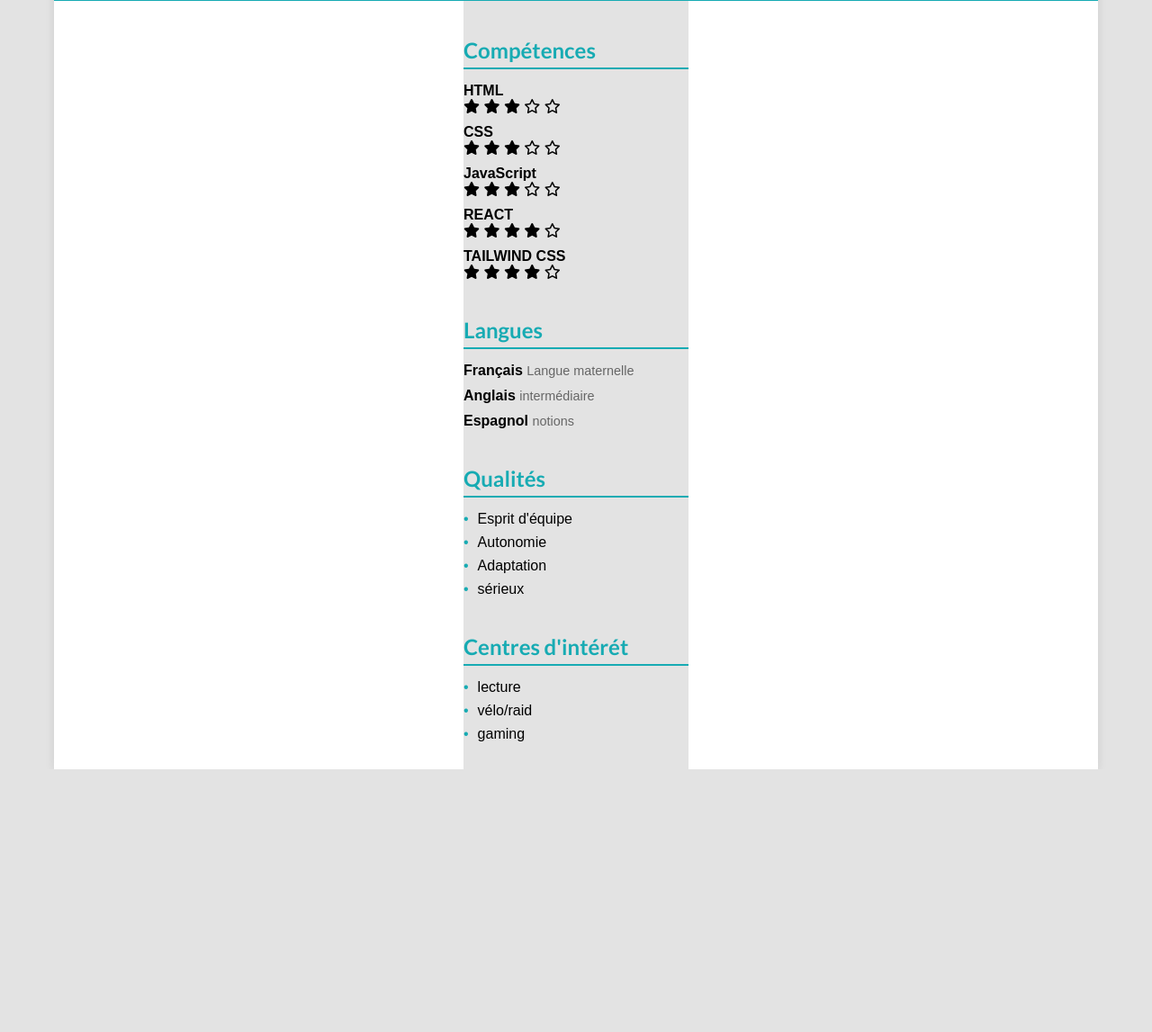
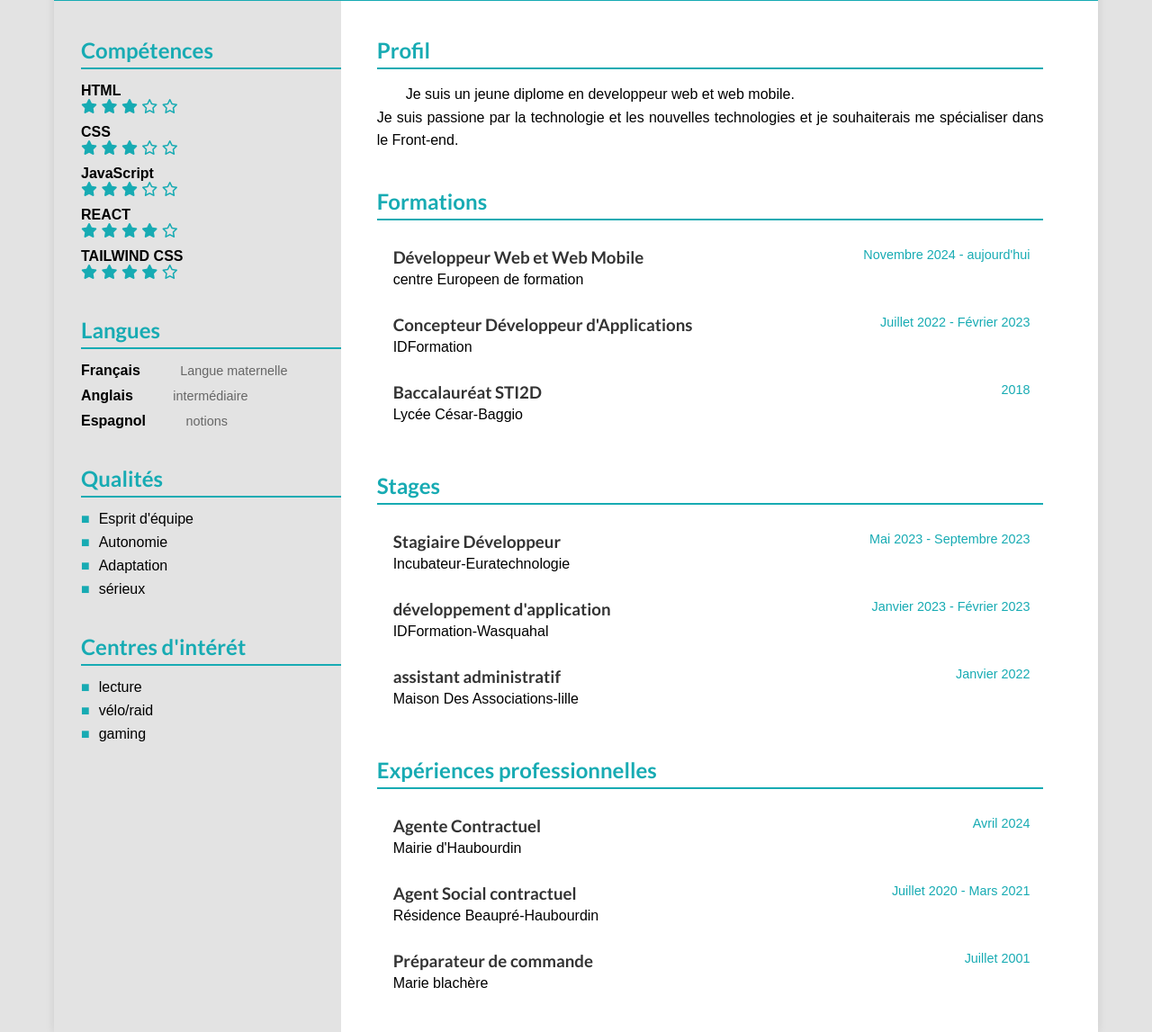
Before and after one commit to Sovegn/DeDetter_Victor_Devoir_3_CV_HTML_CSS, a plain HTML site: page index.html in a window 1280 px wide. Shown: the part 163-1310 px from the top of the page at 90% size. Before the commit the page ends 1018 px from the top, so only its background shows below. Drawn offline with Linux system fonts and the light colour scheme; a web font is replaced by a local one.

Commit message:
update content html & css

```diff
--- a/assets/css/style.css
+++ b/assets/css/style.css
@@ -99,12 +99,13 @@ header {
     display: flex;
     gap: 40px;
     max-width: 1160px;
-    margin: 0 auto;
+    margin: 0 auto 0 0;
 }
 .sidebar {
     width: 30%;
     min-width: 250px;
     background-color: #e3e3e3;
+    padding-left:30px;
 }
 section {
     margin-bottom: 30px;
@@ -128,9 +129,13 @@ section h2 {
     flex-direction:row;
     gap: 15px;
 }
+.rating{
+    color: #17abb3;
+}
 .language-level {
     color: #666;
     font-size: 0.9em;
+    padding-left:40px;
 }
 .qualities-list, .interests-list {
     list-style: none;
@@ -142,7 +147,43 @@ section h2 {
     gap: 10px;
 }
 .list-content::before {
-    content: "•";
+    content: "■";
     color: #17abb3;
+}
+.main {
+    width: 70%;
+    max-width: 800px;
+}
+.profile-text {
+    text-align: justify;
+    text-indent: 2em;
+    line-height: 1.6;
+}
 
+.card {
+    padding: 15px;
+    border-left: 3px solid transparent;
+    transition: all 0.3s;
+    display: flex;
+    justify-content: space-between;
+    align-items: flex-start;
 }
+
+.card:hover {
+    border-left-color: #17abb3;
+    background-color: rgba(23, 171, 179, 0.1);
+}
+.card h3 {
+    color: #333;
+    margin-bottom: 5px;
+}
+.card-content {
+    flex: 1;
+}
+.date {
+    color: #17abb3;
+    font-size: 0.9em;
+    min-width: 150px;
+    text-align: right;
+    padding-left: 15px;
+}
--- a/index.html
+++ b/index.html
@@ -36,7 +36,7 @@
                 <div class="skills-list">
                 <div class="skills-bar">
                     <strong>HTML</strong>
-                    <div>
+                    <div class="rating">
                         <i class="fa-solid fa-star"></i>
                         <i class="fa-solid fa-star"></i>
                         <i class="fa-solid fa-star"></i>
@@ -46,7 +46,7 @@
                 </div>
                 <div class="skills-bar">
                     <strong>CSS</strong>
-                    <div>
+                    <div class="rating">
                         <i class="fa-solid fa-star"></i>
                         <i class="fa-solid fa-star"></i>
                         <i class="fa-solid fa-star"></i>
@@ -56,7 +56,7 @@
                 </div>
                 <div class="skills-bar">
                     <strong>JavaScript</strong>
-                    <div>
+                    <div class="rating">
                         <i class="fa-solid fa-star"></i>
                         <i class="fa-solid fa-star"></i>
                         <i class="fa-solid fa-star"></i>
@@ -66,7 +66,7 @@
                 </div>
                 <div class="skills-bar">
                     <strong>REACT</strong>
-                    <div>
+                    <div class="rating">
                         <i class="fa-solid fa-star"></i>
                         <i class="fa-solid fa-star"></i>
                         <i class="fa-solid fa-star"></i>
@@ -76,7 +76,7 @@
                 </div>
                 <div class="skills-bar">
                     <strong>TAILWIND CSS</strong>
-                    <div>
+                    <div class="rating">
                         <i class="fa-solid fa-star"></i>
                         <i class="fa-solid fa-star"></i>
                         <i class="fa-solid fa-star"></i>
@@ -123,6 +123,88 @@
                 </ul>
               </section>
             </aside>
+
+            <div class="main">
+                <section>
+                  <h2>Profil</h2>
+                  <p class="profile-text">
+                    Je suis un jeune diplome en developpeur web et web mobile.<br>
+                    Je suis passione par la technologie et les nouvelles technologies et je souhaiterais me spécialiser dans le Front-end.
+                  </p>
+                </section>
+                <section>
+                  <h2>Formations</h2>
+                  <div class="card">
+                    <div class="card-content">
+                      <h3>Développeur Web et Web Mobile</h3>
+                      <p>centre Europeen de formation</p>
+                    </div>
+                    <span class="date">Novembre 2024 - aujourd'hui</span>
+                  </div>
+                  <div class="card">
+                    <div class="card-content">
+                      <h3>Concepteur Développeur d'Applications </h3>
+                      <p>IDFormation</p>
+                    </div>
+                    <span class="date">Juillet 2022 - Février 2023</span>
+                  </div>
+                  <div class="card">
+                    <div class="card-content">
+                      <h3>Baccalauréat STI2D</h3>
+                      <p>Lycée César-Baggio</p>
+                    </div>
+                    <span class="date">2018</span>
+                  </div>
+                </section>
+                <section>
+                  <h2>Stages</h2>
+                  <div class="card">
+                    <div class="card-content">
+                      <h3>Stagiaire Développeur</h3>
+                      <p>Incubateur-Euratechnologie</p>
+                    </div>
+                    <span class="date">Mai 2023 - Septembre 2023</span>
+                  </div>
+                  <div class="card">
+                    <div class="card-content">
+                      <h3>développement d'application</h3>
+                      <p>IDFormation-Wasquahal</p>
+                    </div>
+                    <span class="date">Janvier 2023 - Février 2023</span>
+                  </div>
+                  <div class="card">
+                    <div class="card-content">
+                      <h3>assistant administratif</h3>
+                      <p>Maison Des Associations-lille</p>
+                    </div>
+                    <span class="date">Janvier 2022</span>
+                  </div>
+                </section>
+                <section>
+                  <h2>Expériences professionnelles</h2>
+                  <div class="card">
+                    <div class="card-content">
+                      <h3>Agente Contractuel</h3>
+                      <p>Mairie d'Haubourdin</p>
+                    </div>
+                    <span class="date">Avril 2024</span>
+                  </div>
+                  <div class="card">
+                    <div class="card-content">
+                      <h3>Agent Social contractuel</h3>
+                      <p>Résidence Beaupré-Haubourdin</p>
+                    </div>
+                    <span class="date">Juillet 2020 - Mars 2021</span>
+                  </div>
+                  <div class="card">
+                    <div class="card-content">
+                      <h3>Préparateur de commande</h3>
+                      <p>Marie blachère</p>
+                    </div>
+                    <span class="date">Juillet 2001</span>
+                  </div>
+                </section>
+              </div>
           </div>
       </main>
 </body>
```
